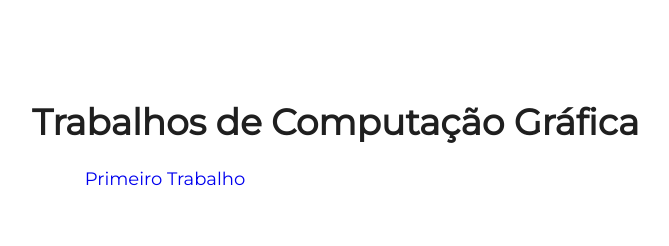
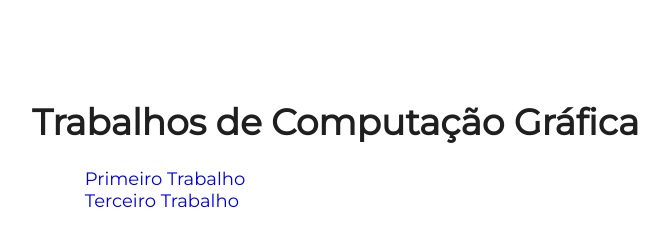
Before and after one commit to leo-ventura/computer-graphics, a plain HTML site: page index.html in a window 1280 px wide. Shown: the top 246 px of the page, without its empty margins (18-687 px from the left). Drawn offline with Linux system fonts and the light colour scheme.

Commit message:
Update index.html with link to third assignment

```diff
--- a/index.html
+++ b/index.html
@@ -14,6 +14,7 @@
         <h1>Trabalhos de Computação Gráfica</h1>
         <ul>
             <li><a href="01/index.html"> Primeiro Trabalho </a></li>
+            <li><a href="03/index.html"> Terceiro Trabalho </a></li>
         </ul>
     </body>
 </html>
```
Also changed, not shown: 1 other file.
